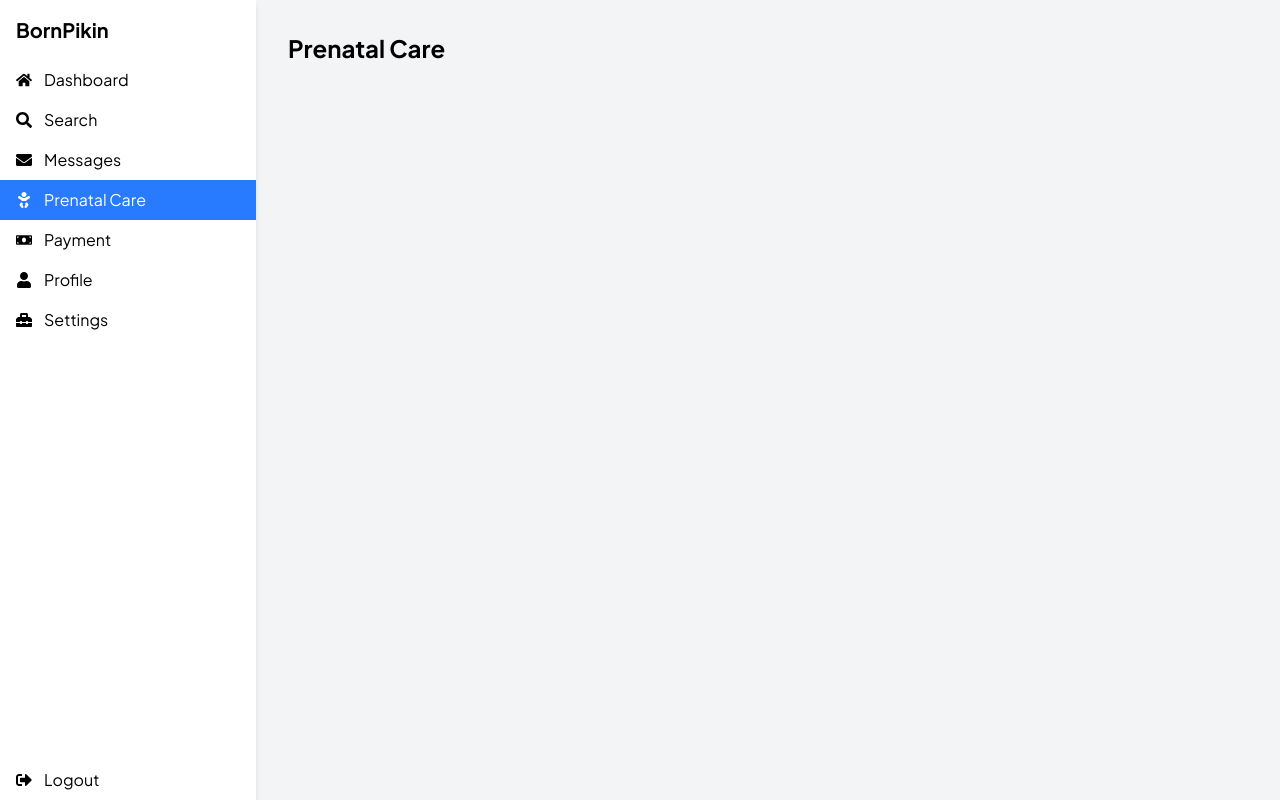
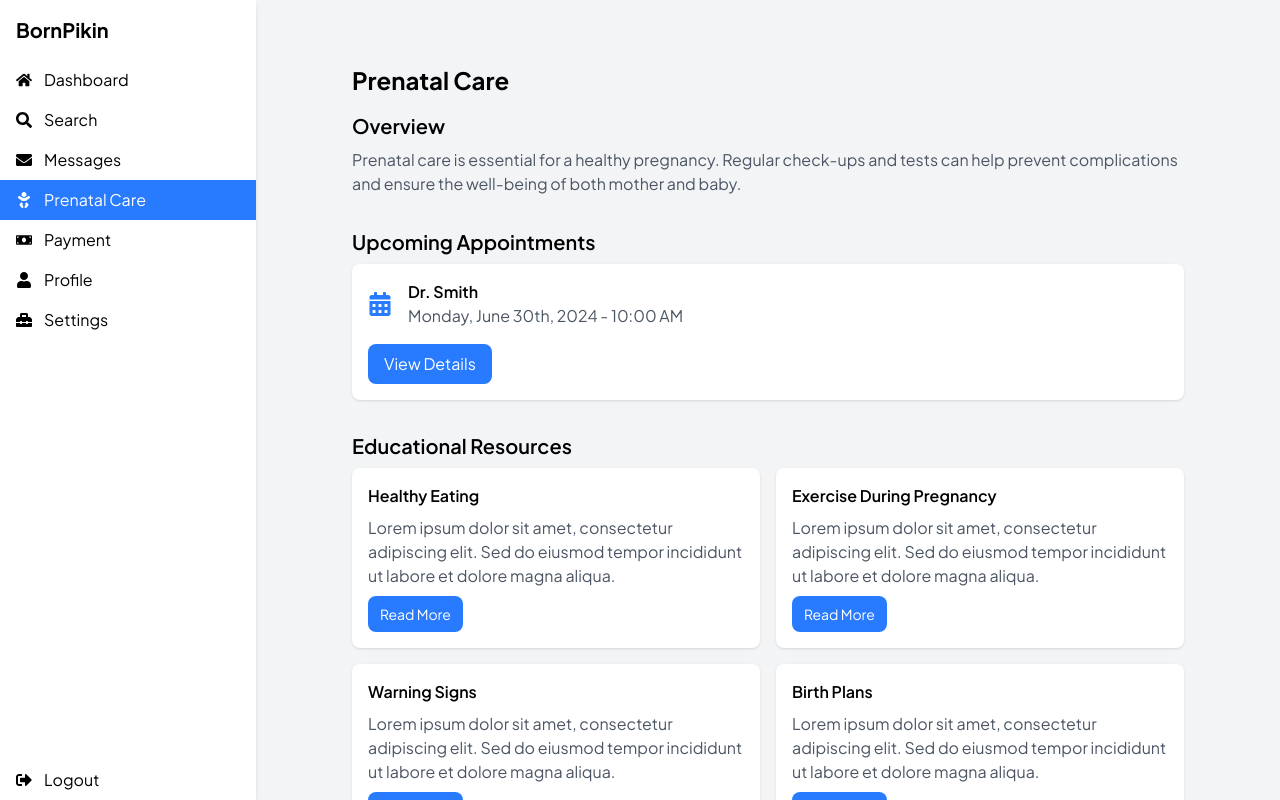
Before and after one commit to fasakinhenry/BornPikin, a React (Vite) app: page /prenatal-care in a window 1280 px wide. Built offline with nearby package versions, Linux system fonts and the light colour scheme.

Commit message:
:sparkles: feat(prenatal-care): Update PrenatalCare component with holistic functionalities
- Enhance PrenatalCare component with comprehensive features
- Integrate tools and resources for holistic prenatal care

Footer: 0.1.11

```diff
--- a/src/components/PrenatalCare.jsx
+++ b/src/components/PrenatalCare.jsx
@@ -1,10 +1,95 @@
 import React from 'react';
+import { FaCalendarAlt, FaInfoCircle, FaStethoscope } from 'react-icons/fa';
 
 const PrenatalCare = () => {
   return (
-    <div>
+    <div className="max-w-4xl mx-auto p-4 md:p-8">
       <h1 className="text-2xl font-bold mb-4">Prenatal Care</h1>
-      {/* Add prenatal care information and resources here */}
+
+      {/* Section: Overview */}
+      <section className="mb-8">
+        <h2 className="text-xl font-semibold mb-2">Overview</h2>
+        <p className="text-gray-600">
+          Prenatal care is essential for a healthy pregnancy. Regular check-ups and tests can help prevent complications and ensure the well-being of both mother and baby.
+        </p>
+      </section>
+
+      {/* Section: Appointments */}
+      <section className="mb-8">
+        <h2 className="text-xl font-semibold mb-2">Upcoming Appointments</h2>
+        <div className="bg-white p-4 rounded-lg shadow">
+          <div className="flex items-center mb-4">
+            <FaCalendarAlt className="text-color-primary text-2xl mr-4" />
+            <div>
+              <h3 className="font-semibold">Dr. Smith</h3>
+              <p className="text-gray-600">Monday, June 30th, 2024 - 10:00 AM</p>
+            </div>
+          </div>
+          <button className="px-4 py-2 bg-color-primary text-white rounded-lg">View Details</button>
+        </div>
+      </section>
+
+      {/* Section: Educational Resources */}
+      <section className="mb-8">
+        <h2 className="text-xl font-semibold mb-2">Educational Resources</h2>
+        <div className="grid grid-cols-1 md:grid-cols-2 gap-4">
+          {['Healthy Eating', 'Exercise During Pregnancy', 'Warning Signs', 'Birth Plans'].map((topic, index) => (
+            <div key={index} className="bg-white p-4 rounded-lg shadow">
+              <h3 className="font-semibold mb-2">{topic}</h3>
+              <p className="text-gray-600">Lorem ipsum dolor sit amet, consectetur adipiscing elit. Sed do eiusmod tempor incididunt ut labore et dolore magna aliqua.</p>
+              <button className="mt-2 px-3 py-2 bg-color-primary text-white rounded-lg text-sm">Read More</button>
+            </div>
+          ))}
+        </div>
+      </section>
+
+      {/* Section: Frequently Asked Questions */}
+      <section className="mb-8">
+        <h2 className="text-xl font-semibold mb-2">Frequently Asked Questions</h2>
+        <div className="space-y-4">
+          {[
+            { question: 'What is prenatal care?', answer: 'Prenatal care is the health care you get while you are pregnant. It includes checkups and prenatal testing.' },
+            { question: 'Why is prenatal care important?', answer: 'Prenatal care helps keep you and your baby healthy. Babies of mothers who do not get prenatal care are more likely to have low birth weight and die than those born to mothers who do get care.' },
+            { question: 'How often should I visit my healthcare provider during pregnancy?', answer: 'You should visit your healthcare provider every 4 weeks during the first 28 weeks of pregnancy, every 2 weeks from 28 to 36 weeks, and weekly after 36 weeks.' },
+          ].map((faq, index) => (
+            <div key={index} className="bg-white p-4 rounded-lg shadow">
+              <h3 className="font-semibold mb-2">{faq.question}</h3>
+              <p className="text-gray-600">{faq.answer}</p>
+            </div>
+          ))}
+        </div>
+      </section>
+
+      {/* Section: Contact Healthcare Provider */}
+      <section className="mb-8">
+        <h2 className="text-xl font-semibold mb-2">Contact Your Healthcare Provider</h2>
+        <div className="bg-white p-4 rounded-lg shadow">
+          <div className="flex items-center mb-4">
+            <FaStethoscope className="text-color-primary text-2xl mr-4" />
+            <div>
+              <h3 className="font-semibold">Dr. Smith</h3>
+              <p className="text-gray-600">+1 234 567 8901</p>
+              <p className="text-gray-600">smith@healthcare.com</p>
+            </div>
+          </div>
+          <button className="px-4 py-2 bg-color-primary text-white rounded-lg">Call Now</button>
+        </div>
+      </section>
+
+      {/* Section: Emergency Information */}
+      <section>
+        <h2 className="text-xl font-semibold mb-2">Emergency Information</h2>
+        <div className="bg-white p-4 rounded-lg shadow">
+          <div className="flex items-center mb-4">
+            <FaInfoCircle className="text-color-primary text-2xl mr-4" />
+            <div>
+              <h3 className="font-semibold">Emergency Contacts</h3>
+              <p className="text-gray-600">For emergencies, please contact the nearest hospital or dial 911.</p>
+            </div>
+          </div>
+          <button className="px-4 py-2 bg-color-primary text-white rounded-lg">Get Emergency Help</button>
+        </div>
+      </section>
     </div>
   );
 };
```
